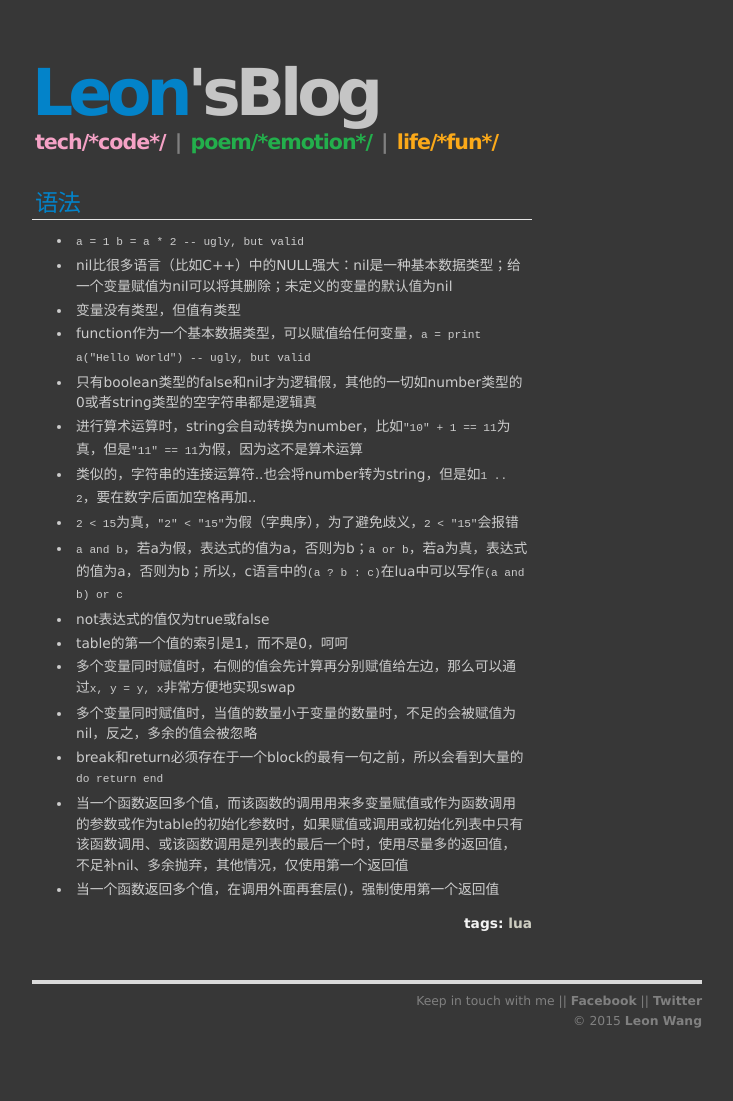
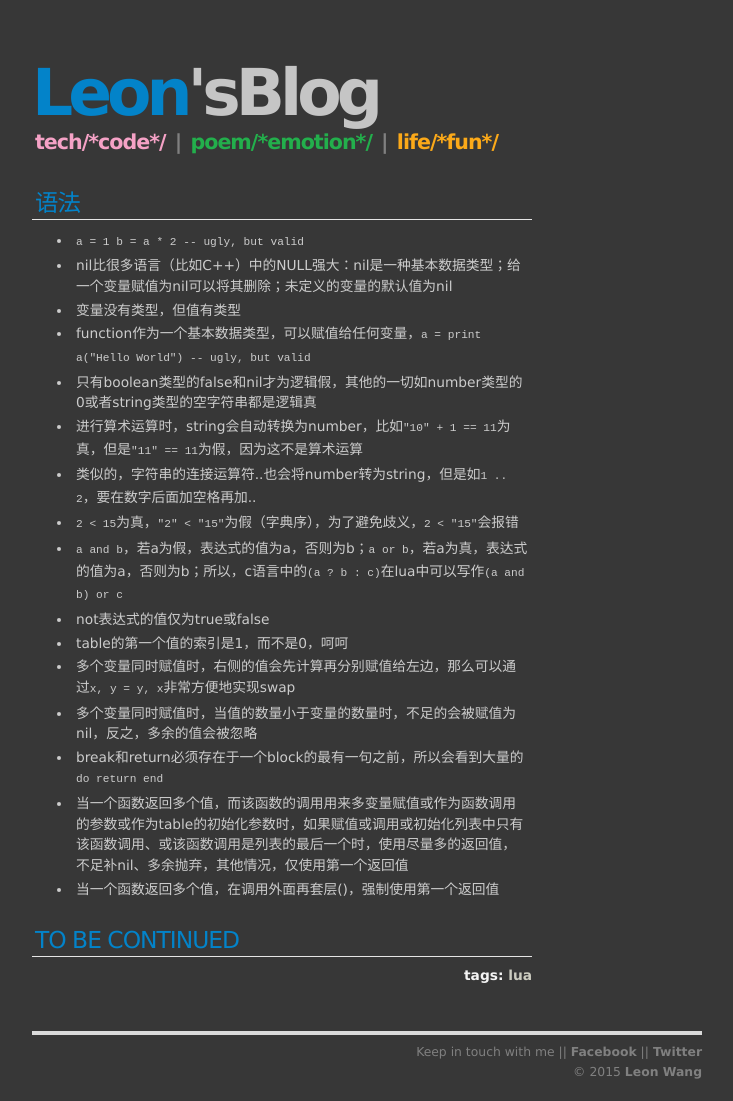
Before and after one commit to wangliyangleon/wangliyangleon-deprecated.github.io, a Jekyll site: the page built from all/tech/_posts/2015-09-16-guanyuluanaxieyouqudedifang.md, in a window 1280 px wide. Shown: the whole page, without its empty margins (273-1006 px from the left). Built offline with Jekyll 4.4.1, drawn with Linux system fonts in a browser that asks for light colours; comment, search, counter and statistics services are not loaded; before the commit the page ends 1049 px from its top, so only the background shows below that.

Commit message:
add TO BE CONTINUED for guanyuluanaxieyouqudedifang ;-P

```diff
--- a/all/tech/_posts/2015-09-16-guanyuluanaxieyouqudedifang.md
+++ b/all/tech/_posts/2015-09-16-guanyuluanaxieyouqudedifang.md
@@ -25,3 +25,6 @@ tags:
 * break和return必须存在于一个block的最有一句之前，所以会看到大量的`do return end`
 * 当一个函数返回多个值，而该函数的调用用来多变量赋值或作为函数调用的参数或作为table的初始化参数时，如果赋值或调用或初始化列表中只有该函数调用、或该函数调用是列表的最后一个时，使用尽量多的返回值，不足补nil、多余抛弃，其他情况，仅使用第一个返回值
 * 当一个函数返回多个值，在调用外面再套层()，强制使用第一个返回值
+
+
+## TO BE CONTINUED
```
